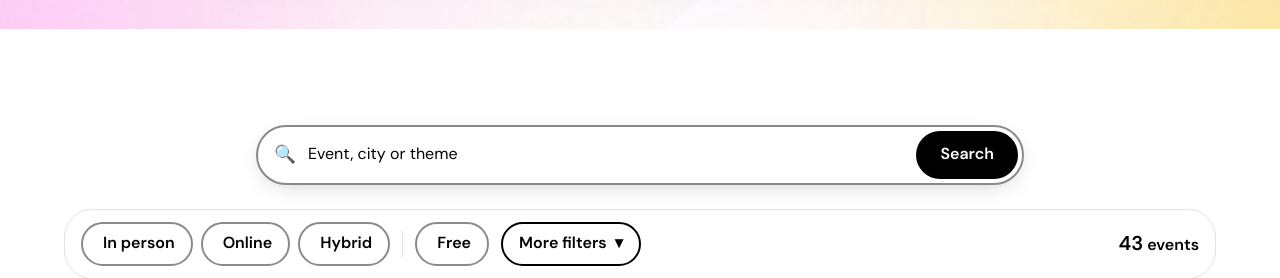
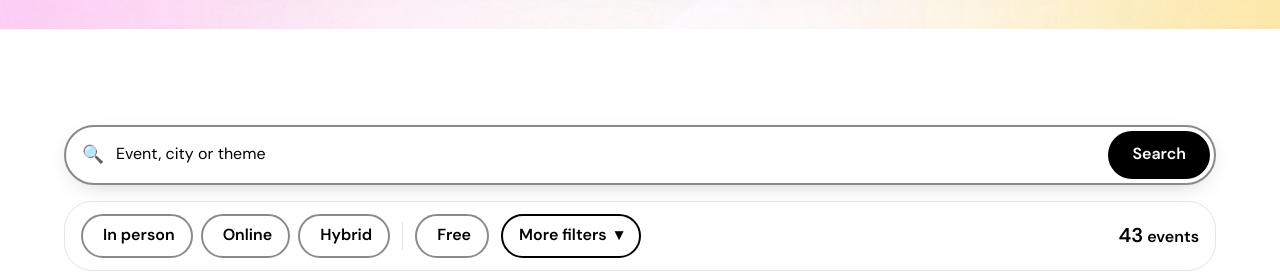
Before and after one commit to IrinaCsapo/builder-bee-calendar, a React (Vite) app: page / in a window 1280 px wide. Shown: the part 980-1258 px from the top of the page. Built offline with nearby package versions, Linux system fonts and the light colour scheme.

Commit message:
Search bar full width, lined up with the filter bar
Co-Authored-By: Claude Opus 5.5 <noreply@anthropic.com>

```diff
--- a/src/styles/global.css
+++ b/src/styles/global.css
@@ -106,4 +106,4 @@ a { color: var(--color-link); text-underline-offset: 0.2em; }
 
 /* Browse area under the hero: search + one row of filters, then category rows */
 .browse { margin-top: var(--space-8); padding-top: var(--space-6); scroll-margin-top: var(--space-4); }
-.browse__search { max-width: 48rem; margin: 0 auto var(--space-5); }
+.browse__search { margin-bottom: var(--space-4); } /* full width, lined up with the filter bar below */
```
